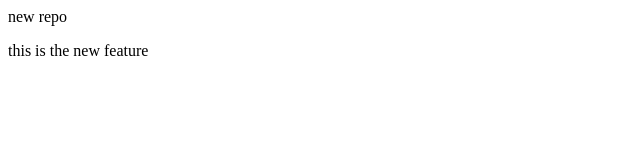
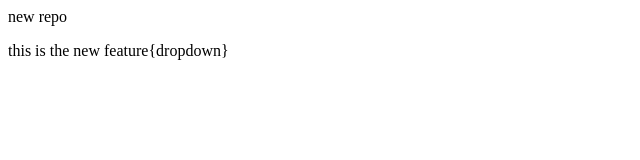
Before and after one commit to Abhinav2501-coder/newrepo, a plain HTML site: page index.html in a window 1280 px wide. Shown: the full height of the page, 0-640 px from the left. Drawn offline with Linux system fonts and the light colour scheme.

```diff
--- a/index.html
+++ b/index.html
@@ -1,2 +1,2 @@
 <p>new repo</p>
-<p>this is the new feature</p>
+<p>this is the new feature{dropdown}</p>
```
